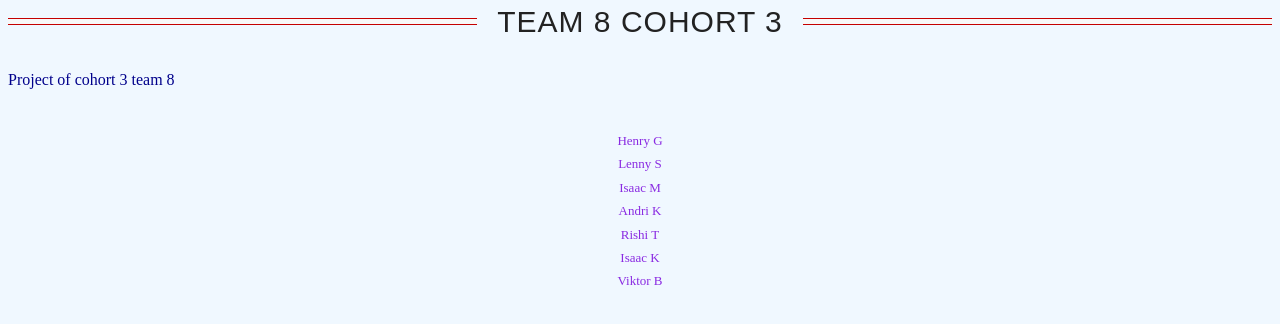
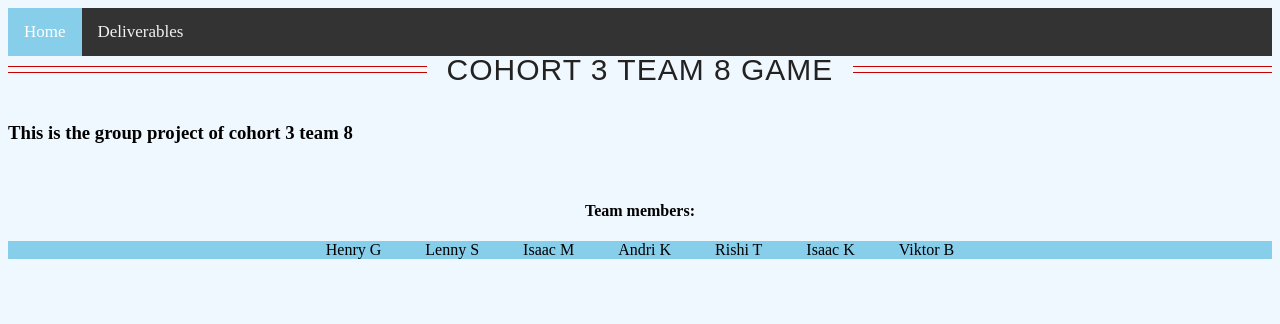
Before and after one commit to eng1-team3-8-video-game/eng1-team3.8-video-game.github.io, a plain HTML site: page index.html in a window 1280 px wide. Drawn offline with Linux system fonts and the light colour scheme.

Commit message:
feat: redesigned index.html and changed styles.css where necessary

```diff
--- a/index.html
+++ b/index.html
@@ -28,19 +28,22 @@
 <html>
     <body>
 
-        <div class="title">
-        <h1>Team 8 cohort 3</h1>
+        <div class="topnav">
+            <a class="active">Home</a>
+            <a href="deliverables.html">Deliverables</a>
         </div>
 
-        <!-- <div class="menu">
-            <p>Document 1</p>
-            <p>Document 2</p>
-        </div> -->
+        <div class="title">
+            <h1>Cohort 3 Team 8 Game</h1>
+        </div>
 
-        <p>Project of cohort 3 team 8</p>
+        <h3>This is the group project of cohort 3 team 8</h3>
+
         <br>
 
-        <div class="names">
+        <h4>Team members:</h4>
+
+        <div class="team">
             <p>Henry G</p>
             <p>Lenny S</p>
             <p>Isaac M</p>
--- a/styles.css
+++ b/styles.css
@@ -12,7 +12,119 @@ h1 {
   color: #080808;
 }
 
-h1 span {
+h4 {
+    text-align: center;
+}
+
+.topnav {
+    background-color: #333;
+    overflow: hidden;
+}
+
+.topnav a{
+    float: left;
+    color: #f2f2f2;
+    text-align: center;
+    padding: 14px 16px;
+    text-decoration: none;
+    font-size: 17px;
+}
+
+.topnav a:hover{
+    background-color: #ddd;
+    color: black;
+}
+
+.topnav a.active{
+    background-color: skyblue;
+    color: white;
+
+}
+
+
+ h1 span {
+    display: block;
+    font-size: 0.5em;
+    line-height: 1.3;
+}
+
+h1 em {
+    font-style: normal;
+    font-weight: 600;
+}
+
+.title h1 {
+    text-align: center;
+    font-size:30px;
+    font-weight:300;
+    color:#222;
+    letter-spacing:1px;
+    text-transform: uppercase;
+
+    display: grid;
+    grid-template-columns: 1fr max-content 1fr;
+    grid-template-rows: 27px 0;
+    grid-gap: 20px;
+    align-items: center;
+}
+
+.title h1:after,.title h1:before {
+    content: " ";
+    display: block;
+    border-bottom: 1px solid #c50000;
+    border-top: 1px solid #c50000;
+    height: 5px;
+    background-color:#f8f8f8;
+}
+
+.team{
+    background-color: skyblue;
+    text-align: center;
+}
+
+.team p{
+    display: inline;
+    text-align: center;
+    padding: 20px;
+}
+
+
+
+
+
+
+
+
+
+
+
+
+
+
+
+
+
+
+
+
+
+
+
+
+
+
+
+
+
+
+
+
+
+
+
+
+
+/* h1 span {
   display: block;
   font-size: 0.5em;
   line-height: 1.3;
@@ -37,7 +149,8 @@ p {
 
 }
 
-/* Code for the title */
+
+Code for the title
 
 .title h1 {
     text-align: center;
@@ -60,13 +173,14 @@ p {
     background-color:#f8f8f8;
 }
 
-/* Code for the menu */
+Code for the menu
 
-/* .menu {
+.menu {
     background-color: skyblue;
-    margin: 10;
+    margin: 100;
 }
 
 .menu p{
     text-align: center;
-} */
+}
+ */
```
